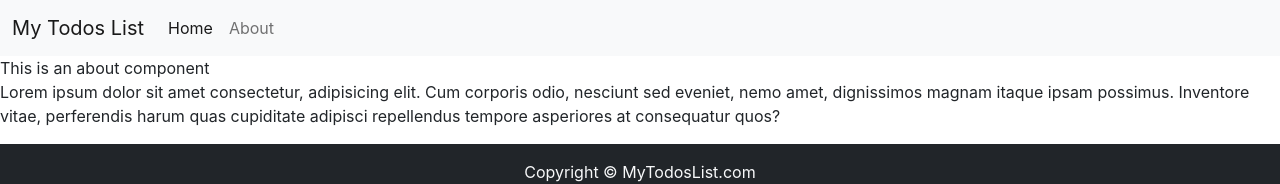
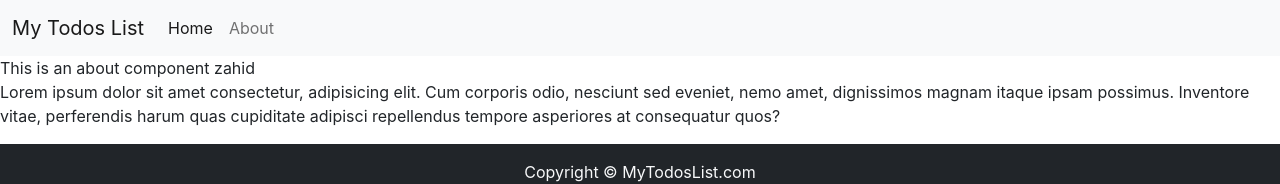
Before and after one commit to zahid258/reactproject, a React (Create React App) app: page /about in a window 1280 px wide. Shown: the top 184 px of the page. Built offline with nearby package versions, Linux system fonts and the light colour scheme.

Commit message:
Update About.js

```diff
--- a/src/MyComponents/About.js
+++ b/src/MyComponents/About.js
@@ -3,7 +3,7 @@ import React from 'react'
 export const About = () => {
     return (
         <div>
-            This is an about component
+            This is an about component zahid
             <p>Lorem ipsum dolor sit amet consectetur, adipisicing elit. Cum corporis odio, nesciunt sed eveniet, nemo amet, dignissimos magnam itaque ipsam possimus. Inventore vitae, perferendis harum quas cupiditate adipisci repellendus tempore asperiores at consequatur quos?</p>
         </div>
     )
```
